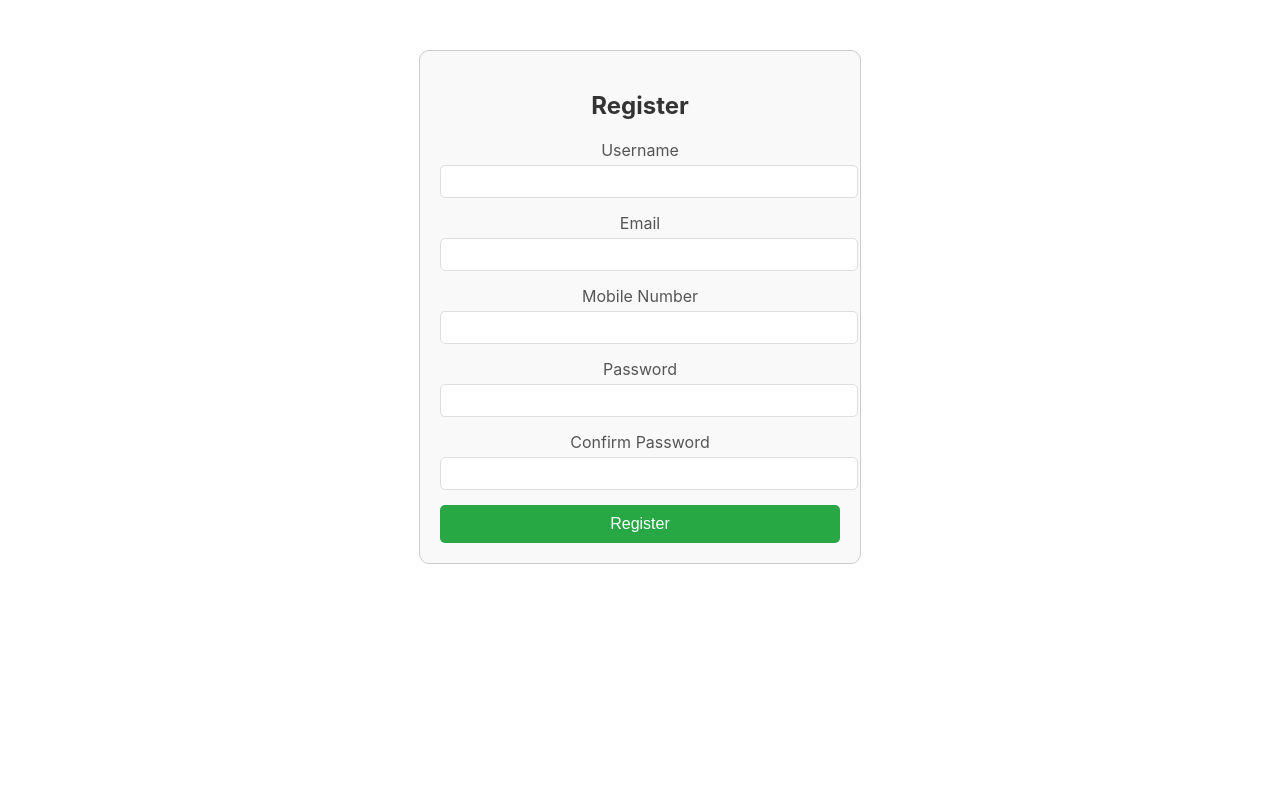
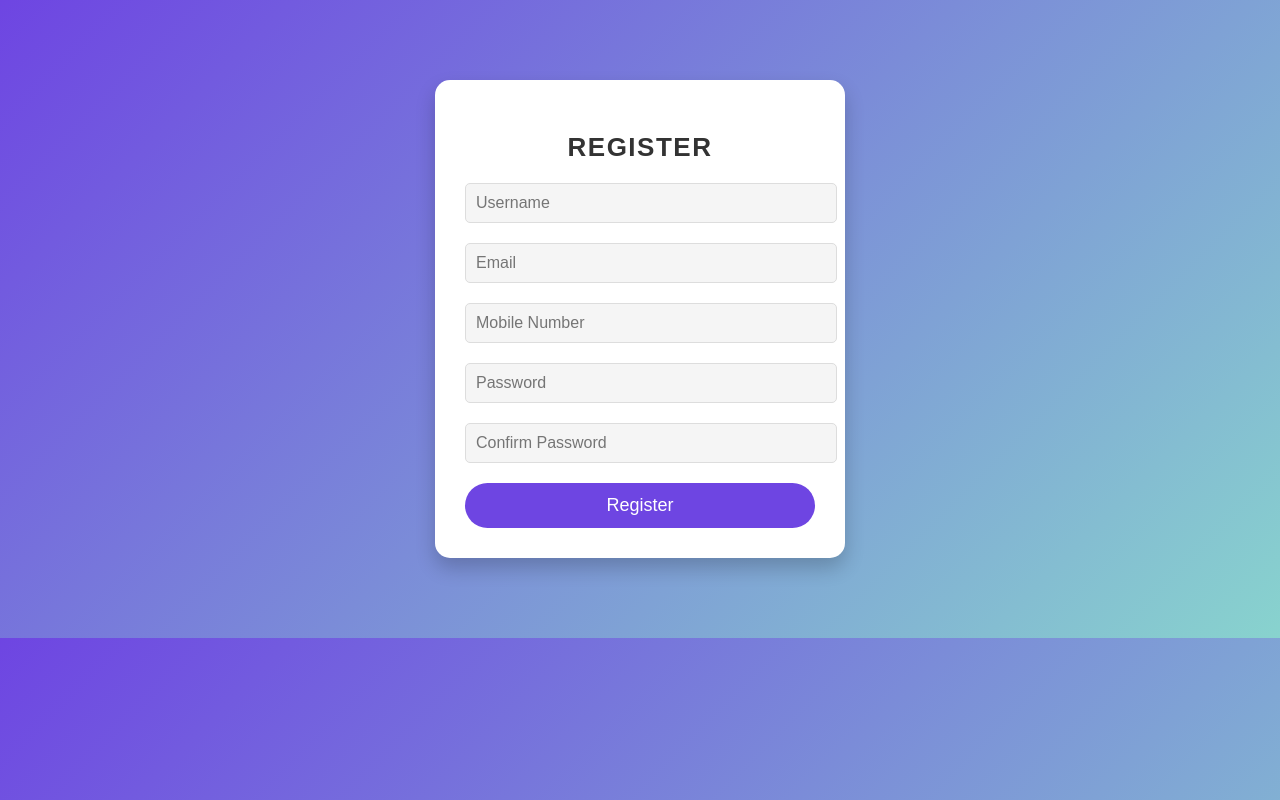
Before and after one commit to vinayakac/mcq, a React (Create React App) app in the folder webfront/: page /Register in a window 1280 px wide. Built offline with nearby package versions, Linux system fonts and the light colour scheme.

Commit message:
validate email

```diff
--- a/webfront/src/pages/Register.css
+++ b/webfront/src/pages/Register.css
@@ -1,50 +1,78 @@
+body {
+  font-family: "Arial", sans-serif;
+  background: linear-gradient(135deg, #6e45e2 0%, #88d3ce 100%);
+  margin: 0;
+  padding: 0;
+}
+
 .register-container {
-  width: 400px;
-  margin: 50px auto;
-  padding: 20px;
-  border: 1px solid #ccc;
-  border-radius: 10px;
-  background-color: #f9f9f9;
+  width: 350px;
+  margin: 80px auto;
+  padding: 30px;
+  background-color: #fff;
+  box-shadow: 0px 10px 20px rgba(0, 0, 0, 0.2);
+  border-radius: 15px;
+  text-align: center;
 }
 
 h2 {
-  text-align: center;
+  font-size: 26px;
+  margin-bottom: 20px;
   color: #333;
+  text-transform: uppercase;
+  letter-spacing: 1.5px;
 }
 
 .form-group {
-  margin-bottom: 15px;
-}
-
-.form-group label {
-  display: block;
-  margin-bottom: 5px;
-  color: #555;
+  margin-bottom: 20px;
 }
 
 .form-group input {
   width: 100%;
-  padding: 8px;
+  padding: 10px;
+  border-radius: 5px;
   border: 1px solid #ddd;
-  border-radius: 5px;
+  background: #f5f5f5;
+  transition: 0.3s;
+  outline: none;
+  font-size: 16px;
+}
+
+.form-group input:focus {
+  background-color: #fff;
+  border-color: #6e45e2;
+}
+
+.input-error {
+  border-color: red;
 }
 
 .register-button {
   width: 100%;
-  padding: 10px;
-  background-color: #28a745;
+  padding: 12px;
+  border: none;
+  border-radius: 25px;
+  background-color: #6e45e2;
   color: white;
-  border: none;
-  border-radius: 5px;
+  font-size: 18px;
   cursor: pointer;
-  font-size: 16px;
+  transition: 0.3s;
 }
 
 .register-button:hover {
-  background-color: #218838;
+  background-color: #5741d9;
 }
 
 .error {
   color: red;
   font-size: 12px;
+  margin-top: 5px;
+  text-align: left;
 }
+
+@media screen and (max-width: 500px) {
+  .register-container {
+    width: 90%;
+    margin: 50px auto;
+  }
+}
--- a/webfront/src/pages/Register.js
+++ b/webfront/src/pages/Register.js
@@ -25,7 +25,9 @@ const Register = () => {
 
     if (!username) tempErrors.username = "Username is required";
     if (!email) tempErrors.email = "Email is required";
-    else if (!/\S+@\S+\.\S+/.test(email)) tempErrors.email = "Email is invalid";
+    else if (!/^[a-zA-Z0-9._%+-]+@[a-zA-Z0-9.-]+\.[a-zA-Z]{2,}$/.test(email)) {
+      tempErrors.email = "Email is invalid (e.g., naiktejunaik@gmail.com)";
+    }
     if (!mobileNumber) tempErrors.mobileNumber = "Mobile number is required";
     else if (!/^\d{10}$/.test(mobileNumber))
       tempErrors.mobileNumber = "Mobile number must be 10 digits";
@@ -44,7 +46,9 @@ const Register = () => {
     if (validate()) {
       localStorage.setItem("user", JSON.stringify(formData));
       alert("Registration successful");
-      navigate("/login");
+      setTimeout(() => {
+        navigate("/login");
+      }, 1000); // Redirect after 1 second
     }
   };
 
@@ -53,54 +57,59 @@ const Register = () => {
       <h2>Register</h2>
       <form onSubmit={handleSubmit}>
         <div className="form-group">
-          <label>Username</label>
           <input
             type="text"
             name="username"
             value={formData.username}
             onChange={handleChange}
+            placeholder="Username"
+            className={errors.username ? "input-error" : ""}
           />
           {errors.username && <p className="error">{errors.username}</p>}
         </div>
         <div className="form-group">
-          <label>Email</label>
           <input
             type="email"
             name="email"
             value={formData.email}
             onChange={handleChange}
+            placeholder="Email"
+            className={errors.email ? "input-error" : ""}
           />
           {errors.email && <p className="error">{errors.email}</p>}
         </div>
         <div className="form-group">
-          <label>Mobile Number</label>
           <input
             type="text"
             name="mobileNumber"
             value={formData.mobileNumber}
             onChange={handleChange}
+            placeholder="Mobile Number"
+            className={errors.mobileNumber ? "input-error" : ""}
           />
           {errors.mobileNumber && (
             <p className="error">{errors.mobileNumber}</p>
           )}
         </div>
         <div className="form-group">
-          <label>Password</label>
           <input
             type="password"
             name="password"
             value={formData.password}
             onChange={handleChange}
+            placeholder="Password"
+            className={errors.password ? "input-error" : ""}
           />
           {errors.password && <p className="error">{errors.password}</p>}
         </div>
         <div className="form-group">
-          <label>Confirm Password</label>
           <input
             type="password"
             name="confirmPassword"
             value={formData.confirmPassword}
             onChange={handleChange}
+            placeholder="Confirm Password"
+            className={errors.confirmPassword ? "input-error" : ""}
           />
           {errors.confirmPassword && (
             <p className="error">{errors.confirmPassword}</p>
```
